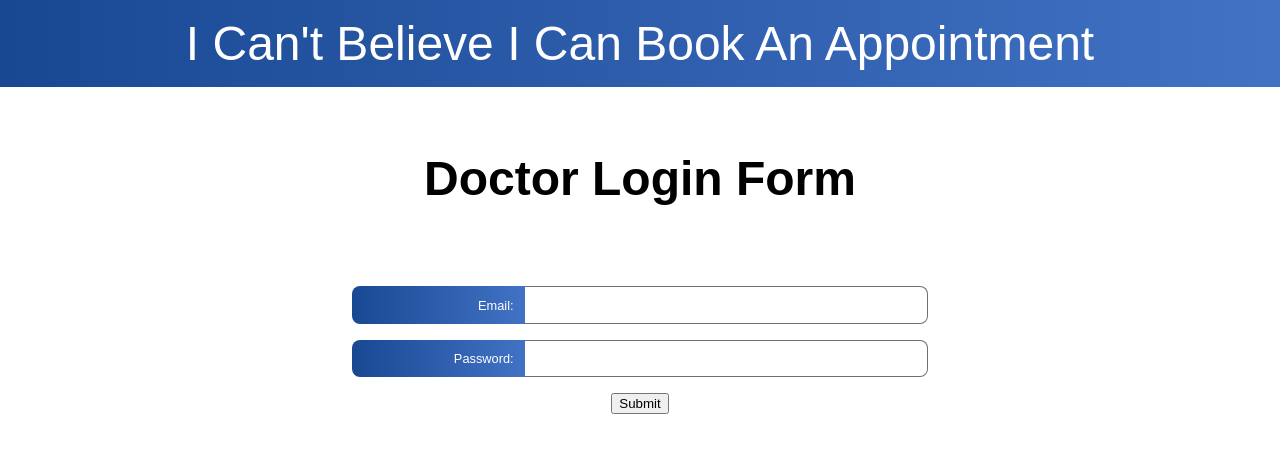
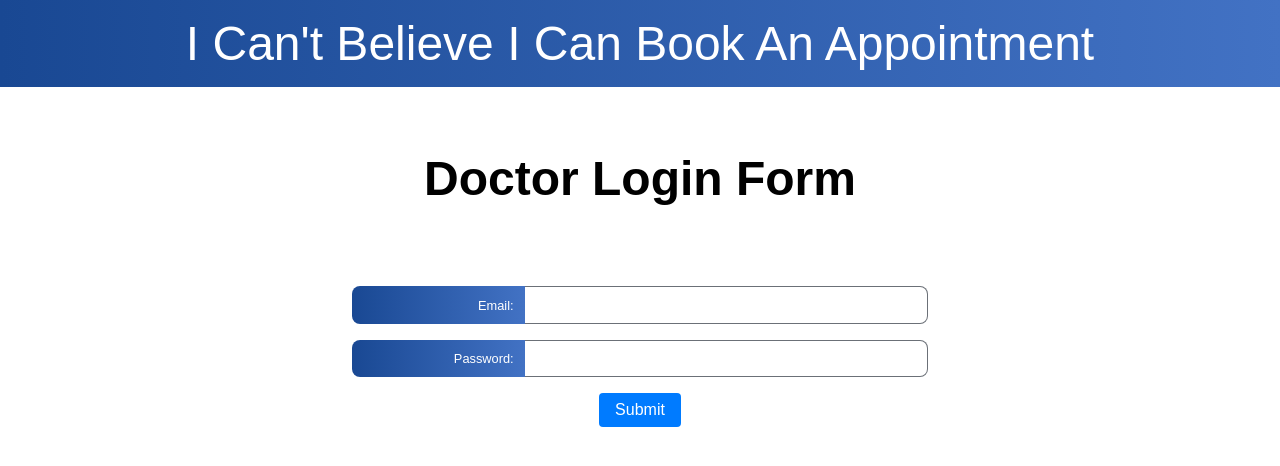
Before and after one commit to iO-Academy/23-mar-icantbelieveicanbookanappointment, a React (Create React App) app: page /login in a window 1280 px wide. Shown: the top 466 px of the page. Built offline with nearby package versions, Linux system fonts and the light colour scheme; the HTML template or start-up script is replaced by a standard one.

Commit message:
feat: added styling to the submit button

```diff
--- /dev/null
+++ b/src/components/Submit/_submit.scss
@@ -0,0 +1,17 @@
+.submit-button {
+  background-color: #007bff;
+  color: #fff;
+  padding: 0.5rem 1rem;
+  border: none;
+  border-radius: 4px;
+  cursor: pointer;
+  font-size: 1rem;
+}
+
+.submit-button:hover {
+  background-color: #0056b3;
+}
+
+.submit-button:focus {
+  outline: none;
+}
--- a/src/components/Submit/index.js
+++ b/src/components/Submit/index.js
@@ -1,9 +1,9 @@
-
+import './_submit.scss';
 const Submit = () => {
 
         return (
             <>
-                <input type="submit">
+                <input className="submit-button" type="submit">
 
                 </input>
             </>
```
